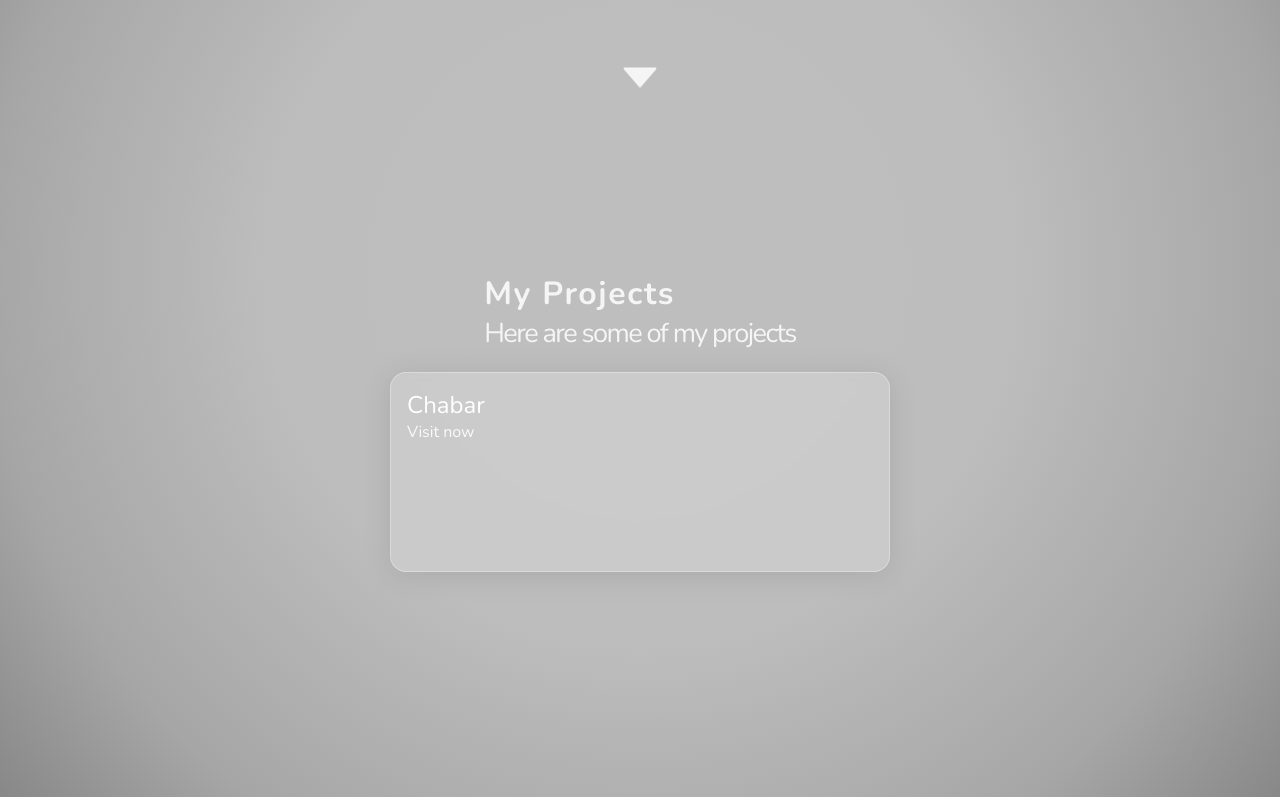
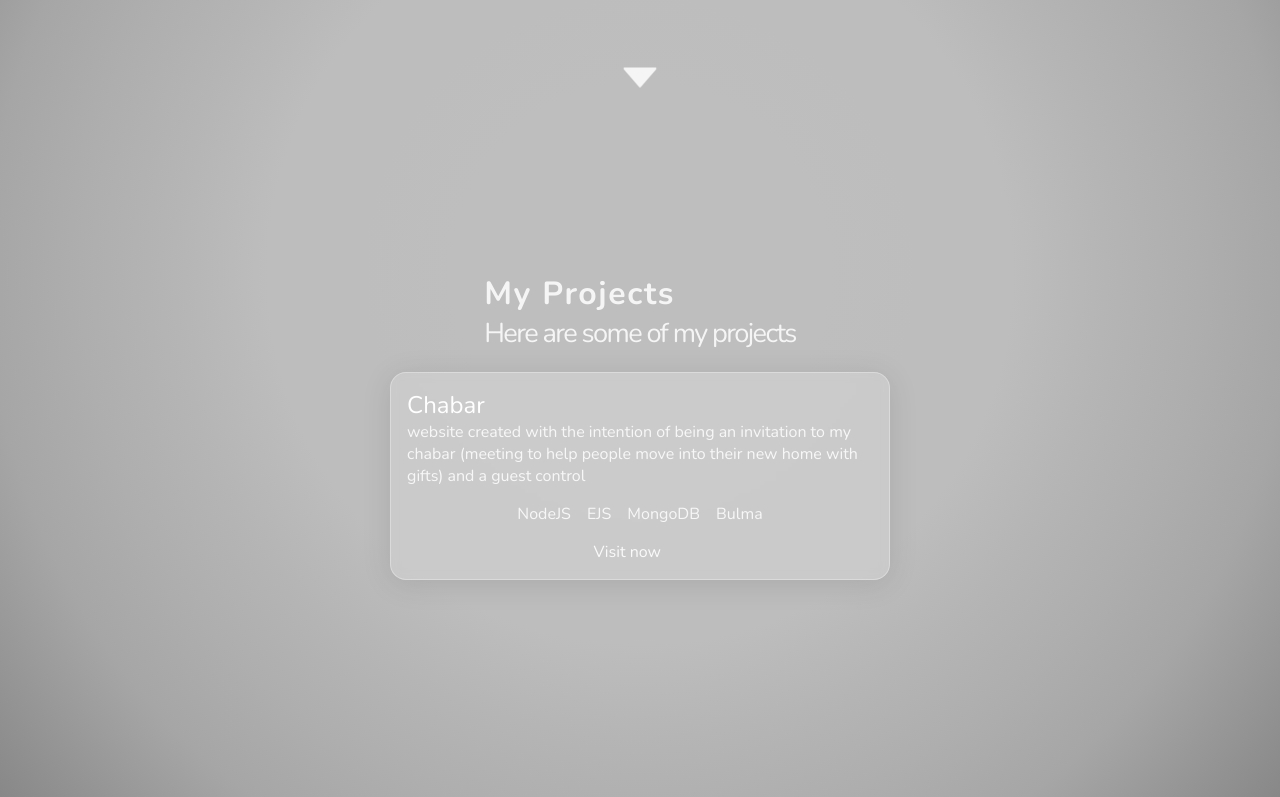
Before and after one commit to GustavoCremonez/MyPortifolio, a React (Vite) app: page / in a window 1280 px wide. Shown: the part 528-1325 px from the top of the page. Built offline with nearby package versions, Linux system fonts and the light colour scheme.

Commit message:
INCLUDE projects component in home page

```diff
--- a/src/pages/Home.jsx
+++ b/src/pages/Home.jsx
@@ -2,6 +2,8 @@ import React, { useRef, useState, useEffect } from 'react';
 import { motion } from 'framer-motion';
 
 import { LinkButton } from '../components/button/Button';
+import { Projects } from '../components/projects/Projects';
+
 import { AiFillCaretDown } from '@react-icons/all-files/ai/AiFillCaretDown ';
 
 import MyProfile from '/src/profile.jpg';
@@ -78,22 +80,12 @@ export function Home() {
 
 				<div className='projects'>
 					<div class='main-container'>
-						<div class='cards'>
-							<div class='card card-1'>
-								<div class='card__icon'>
-									<i class='fas fa-bolt'></i>
-								</div>
-								<h2 class='card__title'>Chabar</h2>
-								<p class='card__apply'>
-									<a
-										class='card__link'
-										href='https://chabarvihegu.com/'
-										target='_blank'>
-										Visit now<i class='fas fa-arrow-right'></i>
-									</a>
-								</p>
-							</div>
-						</div>
+						<Projects
+							title='Chabar'
+							text='website created with the intention of being an invitation to my chabar (meeting to help people move into their new home with gifts) and a guest control'
+							techs={['NodeJS', 'EJS', 'MongoDB', 'Bulma']}
+							visit='https://chabarvihegu.com/'
+						/>
 					</div>
 				</div>
 			</div>
--- a/src/pages/styles.css
+++ b/src/pages/styles.css
@@ -154,6 +154,7 @@ a {
 	position: relative;
 	text-decoration: none;
 	color: rgba(255, 255, 255, 0.9);
+	left: 40%;
 }
 
 .card__link::after {
@@ -189,6 +190,20 @@ a {
 	backdrop-filter: blur(5px);
 	-webkit-backdrop-filter: blur(5px);
 	border: 1px solid rgba(255, 255, 255, 0.3);
+}
+
+.techs {
+	display: flex;
+	align-items: center;
+	justify-content: center;
+	padding: 1rem;
+}
+
+.tech-list {
+	list-style-type: none;
+	display: flex;
+	gap: 1rem;
+	align-items: center;
 }
 
 /* RESPONSIVE */
```
